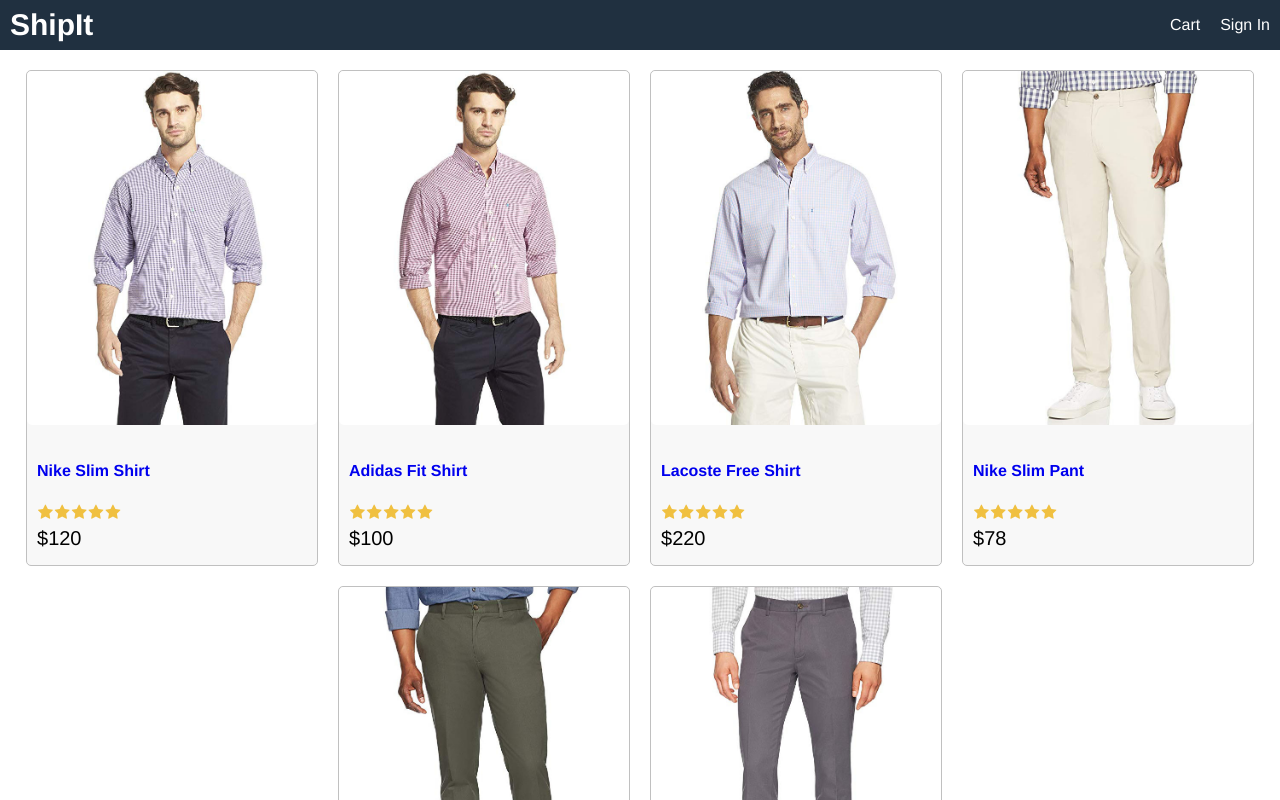
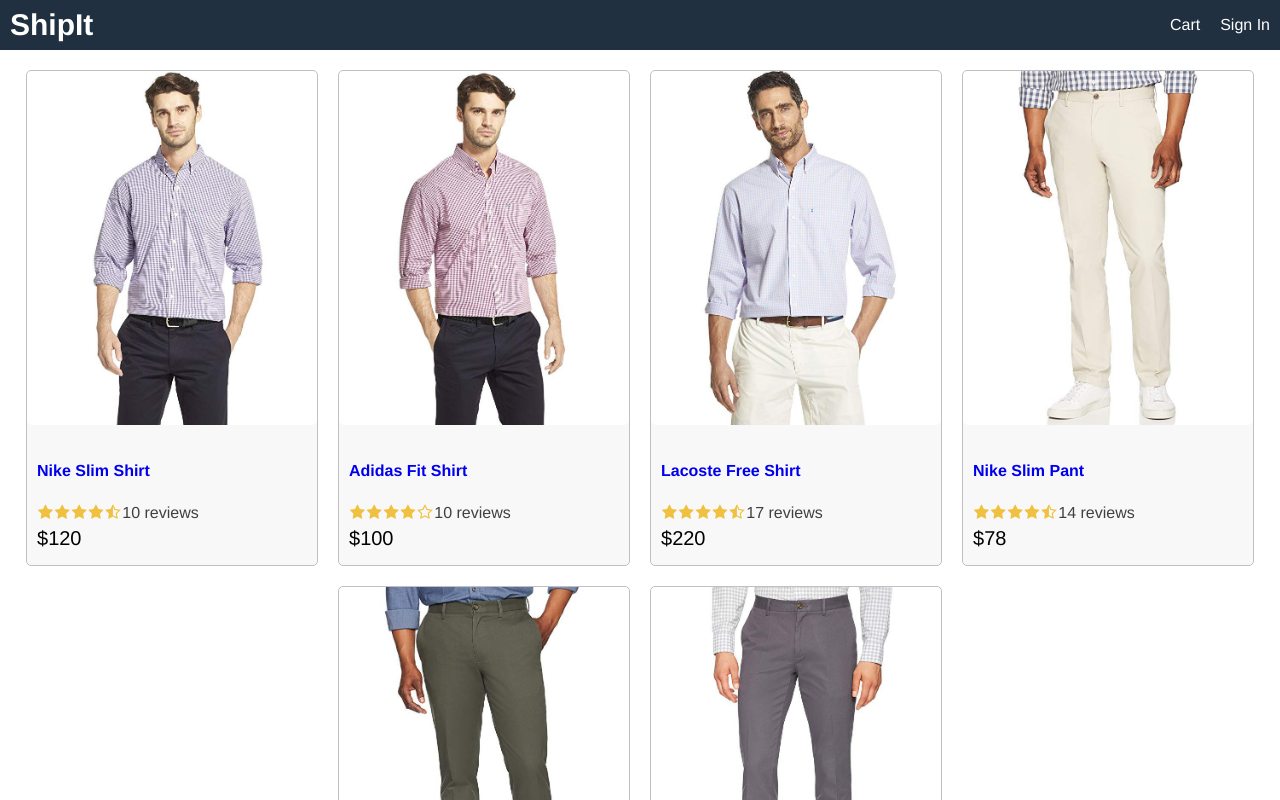
Before and after one commit to Vaibhav-kakkar/shipit, a React (Create React App) app in the folder frontend/: page / in a window 1280 px wide. Shown: the top 800 px of the page. Built offline with nearby package versions, Linux system fonts and the light colour scheme.

Commit message:
Components: Product and Rating

```diff
--- a/frontend/src/App.js
+++ b/frontend/src/App.js
@@ -1,5 +1,6 @@
 import React from 'react';
 import data from './data';
+import Product from './components/Product';
 
 function App() {
   return(
@@ -17,29 +18,7 @@
         <div>
           <div className="row center">
             {data.products.map(product => (
-                <div key={product._id} className="card">
-                  <a href={`/product/${product._id}`}>
-                    <img className="medium"
-                    src={product.image}
-                    alt={product.name}
-                    />
-                  </a>
-                  <div className="card-body">
-                    <a href={`/product/${product._id}`}>
-                      <h2>{product.name}</h2>
-                    </a>
-                    <div className="rating">
-                      <span><i className="fa fa-star"></i></span>
-                      <span><i className="fa fa-star"></i></span>
-                      <span><i className="fa fa-star"></i></span>
-                      <span><i className="fa fa-star"></i></span>
-                      <span><i className="fa fa-star"></i></span>
-                    </div>
-                    <div className="price">
-                      ${product.price}
-                    </div>
-                  </div>
-                </div>
+                <Product key = {product._id} product = {product}></Product> /*Passing product object as product */
               ))
             }
 
--- /dev/null
+++ b/frontend/src/components/Product.js
@@ -0,0 +1,27 @@
+import React from 'react';
+import Rating from './Rating';
+
+export default function Product(props) {
+    const { product } = props;
+    return (
+        <div key={product._id} className="card">
+            <a href={`/product/${product._id}`}>
+                <img className="medium"
+                    src={product.image}
+                    alt={product.name}
+                />
+            </a>
+            <div className="card-body">
+                <a href={`/product/${product._id}`}>
+                    <h2>{product.name}</h2>
+                </a>
+                <Rating
+                rating = {product.rating} numReviews = {product.numReviews}>
+                </Rating>
+                <div className="price">
+                    ${product.price}
+                </div>
+            </div>
+        </div>
+    )
+}
--- /dev/null
+++ b/frontend/src/components/Rating.js
@@ -0,0 +1,57 @@
+import React from 'react'
+
+export default function Rating(props) {
+    const { rating, numReviews } = props;
+    return (
+        <div className="rating">
+        <span>
+            <i className={
+            rating >= 1
+            ? "fa fa-star"
+            : rating >= 0.5
+            ? 'fa fa-star-half-o'
+            : 'fa fa-star-o'
+            }></i>
+        </span>
+        <span>
+            <i className={
+            rating >= 2
+            ? "fa fa-star"
+            : rating >= 1.5
+            ? 'fa fa-star-half-o'
+            : 'fa fa-star-o'
+            }></i>
+        </span>
+        <span>
+            <i className={
+            rating >= 3
+            ? "fa fa-star"
+            : rating >= 2.5
+            ? 'fa fa-star-half-o'
+            : 'fa fa-star-o'
+            }></i>
+        </span>
+        <span>
+            <i className={
+            rating >= 4
+            ? "fa fa-star"
+            : rating >= 3.5
+            ? 'fa fa-star-half-o'
+            : 'fa fa-star-o'
+            }></i>
+        </span>
+        <span>
+            <i className={
+            rating >= 5
+            ? "fa fa-star"
+            : rating >= 4.5
+            ? 'fa fa-star-half-o'
+            : 'fa fa-star-o'
+            }></i>
+        </span>
+        <span>
+            {numReviews + ' reviews '}
+        </span>
+        </div>
+    )
+}
--- a/frontend/src/index.css
+++ b/frontend/src/index.css
@@ -103,3 +103,6 @@
   color: #f0c040;
   margin: 0.1rem;
 }
+.rating span:last-child{
+  color: #404040;
+}
```
Also changed, not shown: 1 other file (tests, documents, lock files or other folders).
